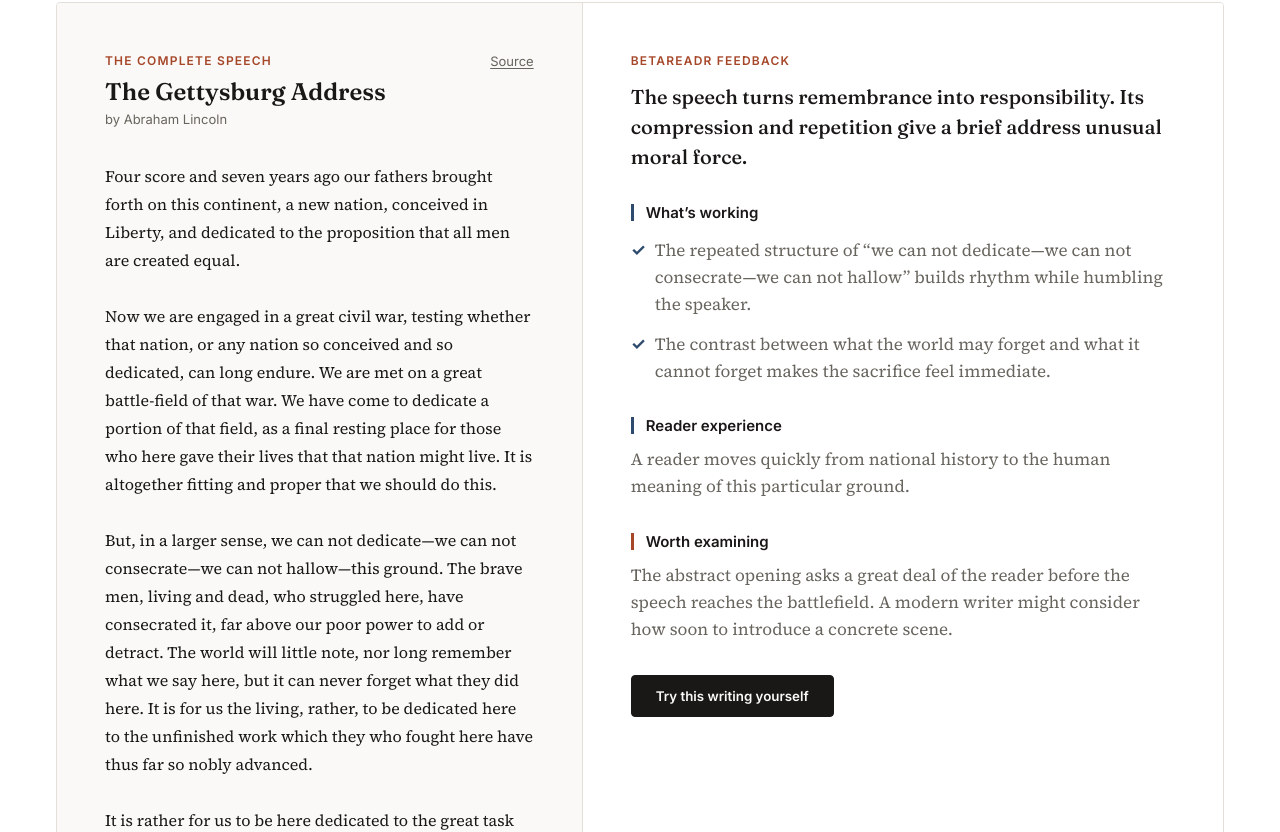
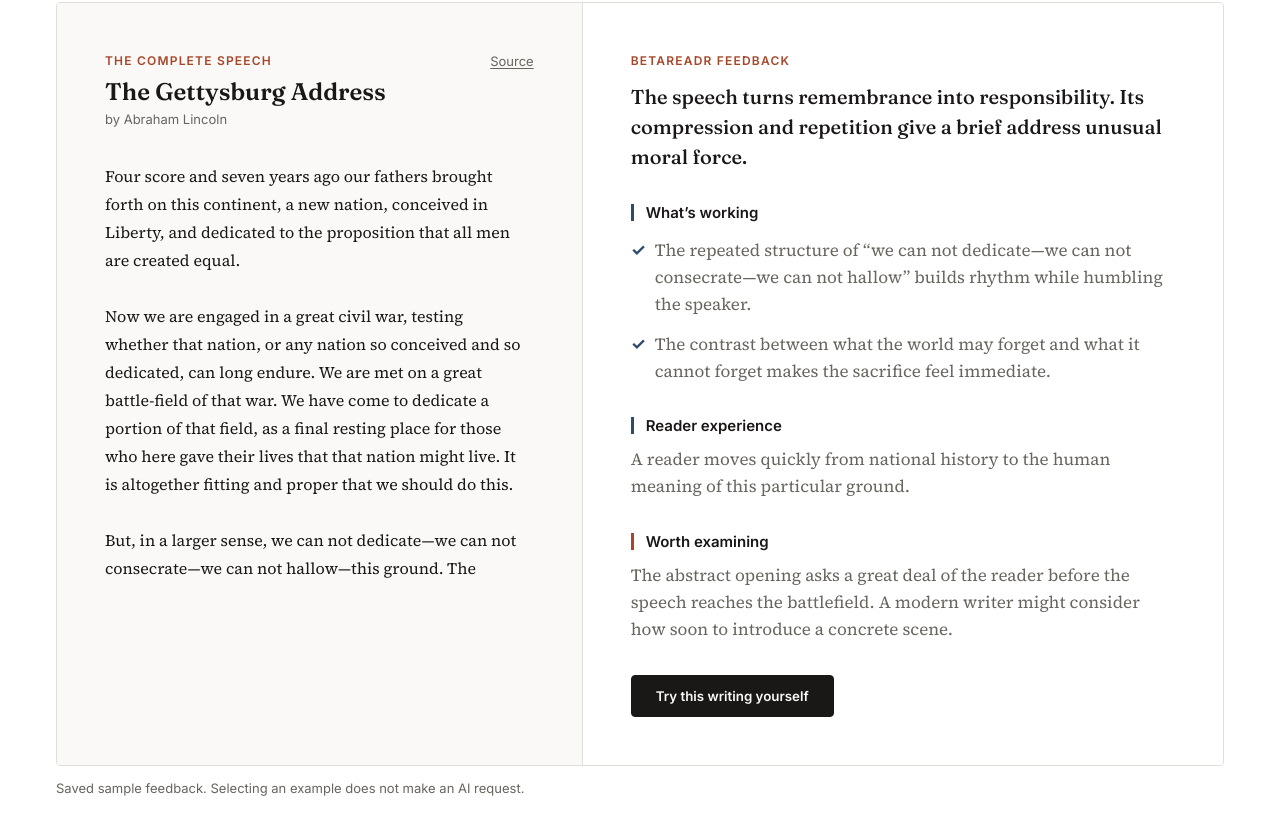
Before and after one commit to ethanryan/beta-readr, a Next.js app: page / in a window 1280 px wide. Shown: the part 1648-2480 px from the top of the page. Built offline with nearby package versions, Linux system fonts and the light colour scheme; no server answers.

Commit message:
Keep excerpt scrolling page-friendly

```diff
--- a/components/landing/InteractiveExamples.module.css
+++ b/components/landing/InteractiveExamples.module.css
@@ -133,6 +133,9 @@
 
 .excerpt {
   margin-top: var(--space-8);
+  max-height: 26rem;
+  overflow-y: auto;
+  padding-right: var(--space-3);
   white-space: pre-line;
   font-size: 1rem;
   line-height: 1.75;
@@ -239,4 +242,10 @@
     border-left: 0;
     border-top: 1px solid var(--color-rule);
   }
+
+  .excerpt {
+    max-height: none;
+    overflow: visible;
+    padding-right: 0;
+  }
 }
```
